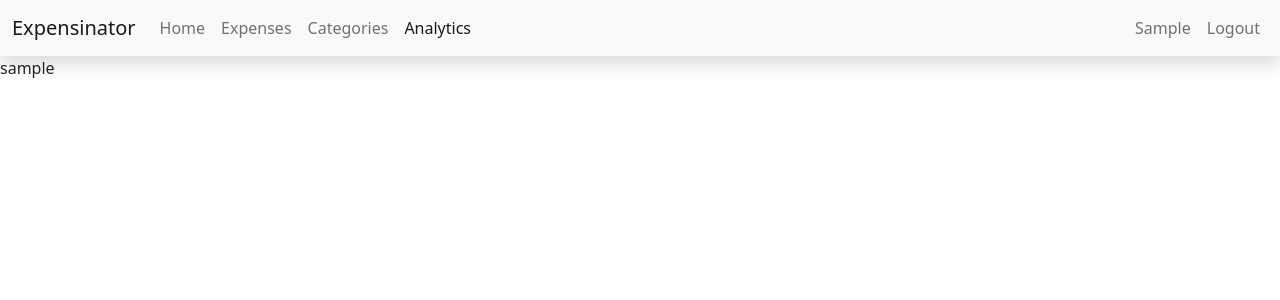
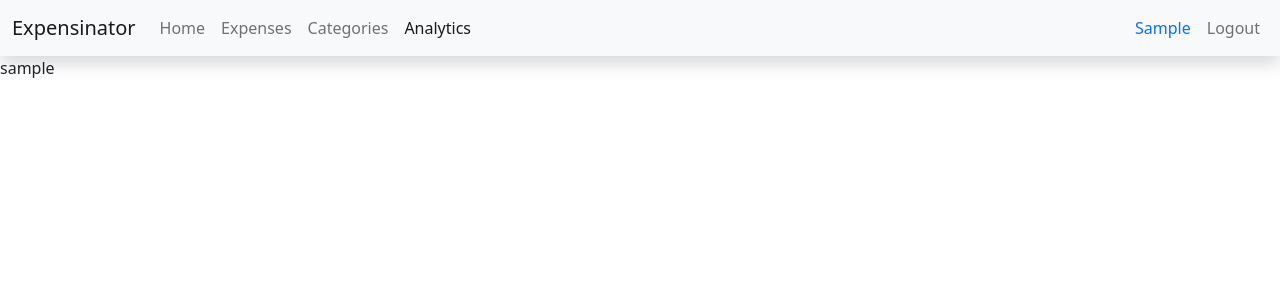
Before and after one commit to sainak/expensinator, a Django app: page /analytics/ in a window 1280 px wide. Shown: the top 300 px of the page. Run offline with Django 3.2, Linux system fonts and the light colour scheme; the visitor is signed in with stand-in values (Sample User, id 1); some libraries are stand-ins or nearby versions.

Commit message:
navbar styling

```diff
--- a/web/templates/base_nav.html
+++ b/web/templates/base_nav.html
@@ -25,7 +25,7 @@
       </ul>
       <ul class="navbar-nav ms-auto">
         <li class="nav-item ">
-          <a id="navItemProfile" class="nav-link" href="#">
+          <a id="navItemProfile" class="nav-link text-primary" href="#">
             {% if request.user.first_name %}
             {{ request.user.first_name }}
             {% else %}
@@ -40,10 +40,10 @@
       {% else %}
       <ul class="navbar-nav ms-auto">
         <li class="nav-item">
-          <a id="navItemLogin" class="nav-link" href="{% url 'login' %}">Login</a>
+          <a id="navItemLogin" class="nav-link text-success" href="{% url 'login' %}">Login</a>
         </li>
         <li class="nav-item">
-          <a id="navItemSignUp" class="nav-link" href="{% url 'signup' %}">SignUp</a>
+          <a id="navItemSignUp" class="nav-link text-primary" href="{% url 'signup' %}">SignUp</a>
         </li>
         {% endif %}
       </ul>
```
